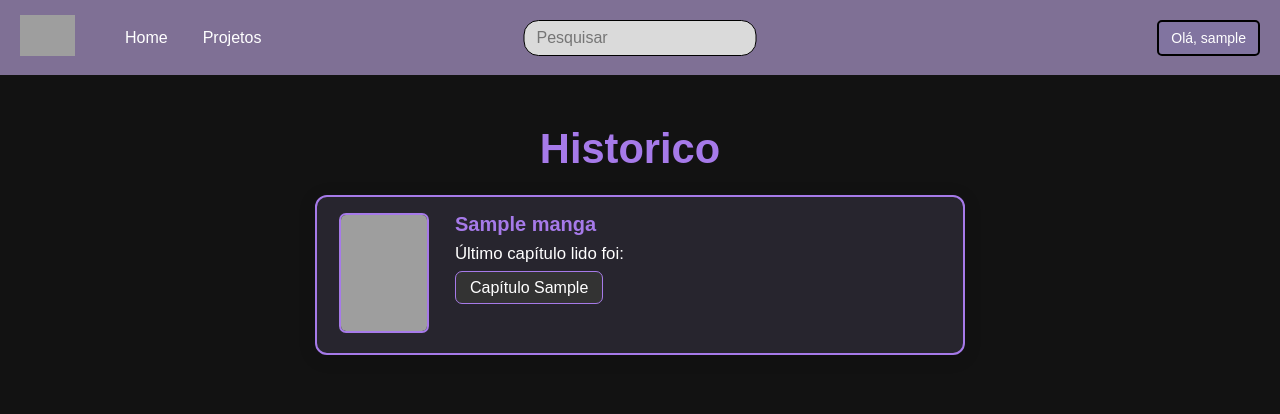
After one commit to Noxx-Lab/areanaread, a PHP site: page /arenaread/historico.php in a window 1280 px wide. The commit adds this page. Shown: the top 414 px of the page. Run offline with PHP 8.4, Linux system fonts and the light colour scheme; the visitor is signed in with stand-in values (Sample User, id 1); tables that the repository leaves empty or names only in its code hold one stand-in row (values such as "Sample post"); data that the repository does not hold is empty; grey boxes are pictures that could not be loaded.

Commit message:
historico feito, desativei os capitulos com páginas no uploud melhorei uma função de contar e só

```diff
--- a/config.php
+++ b/config.php
@@ -176,15 +176,22 @@ function generos ($ligaDB, $id_manga=null){
     }
 }
 
-function contar ($ligaDB, $id_manga){
-    // Conta os capítulos deste mangá
-    $sql_count_manga = "SELECT count(DISTINCT c.id_capitulos) as total from capitulos c inner join paginas p on c.id_capitulos = p.id_capitulos where c.id_manga = ? ";
-    $stmt_count = $ligaDB->prepare($sql_count_manga);
-    $stmt_count->bind_param("i", $id_manga);
-    $stmt_count->execute();
-    $result_count = $stmt_count->get_result();
-    return $capitulos = $result_count->fetch_assoc()['total'];
-
+function contar ($ligaDB, $id = null, $modo){
+    if ($modo ==="cap_por_obra"){// Conta os capítulos deste mangá
+        $sql_count_manga = "SELECT count(DISTINCT c.id_capitulos) as total from capitulos c inner join paginas p on c.id_capitulos = p.id_capitulos where c.id_manga = ? ";
+        $stmt_count = $ligaDB->prepare($sql_count_manga);
+        $stmt_count->bind_param("i", $id);
+        $stmt_count->execute();
+        $result_count = $stmt_count->get_result();
+        return $capitulos = $result_count->fetch_assoc()['total'];}
+    if($modo === 'pag_por_cap'){
+        $sql_count_pag = "SELECT COUNT(*) as total from paginas where id_capitulos = ?";
+        $stmt_count_pag = $ligaDB->prepare($sql_count_pag);
+        $stmt_count_pag->bind_param("i", $id);
+        $stmt_count_pag->execute();
+        $result = $stmt_count_pag->get_result();
+        return $result->fetch_assoc()['total'] > 0; // true se tem páginas
+    }
 }
 
 function tempoDecorrido($data) {
--- a/css/capa.css
+++ b/css/capa.css
@@ -8,7 +8,7 @@
 body {
     font-family: Arial, sans-serif;
     background-color: #121212;
-    color: #ffffff;
+    color: #fff;
     margin: 0;
     padding: 20px;
     padding-top: 125px;
@@ -116,7 +116,7 @@ body {
     font-size: 16px;
     font-weight: bold;
     text-align: center;
-    width: 120px;
+    width: 140px;
     cursor: pointer;
     transition: 0.3s;
 }
--- /dev/null
+++ b/css/historico.css
@@ -0,0 +1,103 @@
+* {
+    margin: 0;
+    padding: 0;
+    box-sizing: border-box;
+    font-family: Arial, sans-serif;
+}
+
+body {
+    font-family: Arial, sans-serif;
+    background-color: #121212;
+    color: #ffffff;
+    margin: 0;
+    padding: 20px;
+    padding-top: 125px;
+}
+
+.titulo {
+    text-align: center;
+    font-size: 2.6rem;
+    font-weight: bold;
+    color: #a67ae9;
+    margin-bottom: 22px;   /* Menor espaço abaixo do título */
+    margin-top: 0;
+    margin-right: 20px;         /* Garante que não tenha espaço acima */
+}
+
+.historico-legenda {
+    display: block;
+    margin-bottom: 15px;
+    color: #fff;
+    font-size: 1.05em;
+}
+
+.historico-lista {
+    display: flex;
+    flex-direction: column;
+    align-items: center;      /* Centraliza horizontalmente */
+    justify-content: flex-start;
+    width: 100%;
+    margin-top: 0;
+    min-height: 200px;
+}
+
+.historico-card {
+    display: flex;
+    align-items: flex-start;
+    background: #27252e;
+    border: 2px solid #a67ae9;
+    border-radius: 12px;
+    margin-bottom: 22px;
+    padding: 16px 22px;
+    box-shadow: 0 3px 18px #0002;
+    width: 650px;             /* <-- largura fixa para todos iguais */
+    min-height: 160px;        /* altura mínima opcional */
+    transition: box-shadow 0.2s;
+}
+
+.historico-card:hover {
+    box-shadow: 0 6px 24px #a67ae955;
+}
+.historico-capa {
+    width: 90px;
+    height: 120px;
+    object-fit: cover;
+    border-radius: 7px;
+    border: 2px solid #a67ae9;
+    margin-right: 26px;
+    background: #18171c;
+}
+.historico-info {
+    flex: 1;
+}
+.historico-titulo {
+    color: #a67ae9;
+    font-size: 1.25rem;
+    font-weight: bold;
+    margin-bottom: 7px;
+}
+.historico-capitulos {
+    display: flex;
+    gap: 18px;
+    margin-top: 8px;
+}
+.historico-cap {
+    background: #333;
+    color: #fff;
+    padding: 7px 14px;
+    border-radius: 7px;
+    border: 1.5px solid #a67ae9;
+    font-size: 1rem;
+    font-weight: 500;
+    transition: background 0.2s;
+    text-decoration: none;
+}
+.historico-cap:hover {
+    background: #a67ae9;
+    color: #222;
+}
+.historico-data {
+    color: #a67ae9;
+    font-size: 0.95em;
+    margin-left: 8px;
+}
--- /dev/null
+++ b/historico.php
@@ -0,0 +1,58 @@
+<?php
+include "config.php";
+include "navbar.php";
+
+$id_conta = $_SESSION["iduser"];
+$historico = [];
+
+// Busca todos os capítulos lidos pelo user, ordenados por data_leitura
+$sql_historico = "SELECT up.id_manga, m.titulo, m.capa, m.link, c.num_capitulo, c.id_capitulos from user_progress up inner join mangas m on up.id_manga = m.id_manga inner join capitulos c on up.id_capitulo = c.id_capitulos where up.id_user = ? order by up.data_leitura DESC";
+$stmt_historico = $ligaDB->prepare($sql_historico);
+$stmt_historico->bind_param("i", $id_conta);
+$stmt_historico->execute();
+$result_historico = $stmt_historico->get_result();
+
+$obras = [];
+while ($historico = $result_historico->fetch_assoc()) {
+    $id_manga = $historico['id_manga'];
+    // Se ainda não foi mostrada esta obra, guarda só o primeiro registo (capítulo mais recente)
+    if (!isset($obras[$id_manga])) {
+        $obras[$id_manga] = $historico;
+    }
+}
+?>
+
+<!DOCTYPE html>
+<html lang="pt">
+
+<head>
+    <meta charset="UTF-8">
+    <meta name="viewport" content="width=device-width, initial-scale=1.0">
+    <title>Historico</title>
+    <link rel="stylesheet" href="css/historico.css">
+    <link rel="icon" type="image/x-icon" href="favicon.ico">
+</head>
+
+<body>
+    <h1 class="titulo">Historico</h1>
+    <div class="historico-lista">
+        <?php foreach ($obras as $obra): ?>
+                <div class="historico-card">
+                    <img src="<?php echo htmlspecialchars($obra['capa']) ?>" alt="Capa" class="historico-capa">
+                    <div class="historico-info">
+                        <div class="historico-titulo"><?php echo htmlspecialchars($obra['titulo']) ?></div>
+                        <div class="historico-capitulos">
+                            <span class="historico-legenda">Último capítulo lido foi:</span>
+                            </div>
+                             <a class="historico-cap"
+                                href="/arenaread/<?php echo $obra['link'] ?>/capitulo-<?php echo $obra['num_capitulo'] ?>">
+                               Capítulo <?php echo $obra['num_capitulo'] ?>
+                            </a>
+                        </div>
+                    </div>
+        <?php endforeach; ?>
+    </div>
+</body>
+
+
+</html>
--- a/index.php
+++ b/index.php
@@ -56,7 +56,7 @@ while ($manga = $result_ultimos->fetch_assoc()){
     }
 
 
-    $manga['total_capitulos'] = contar($ligaDB, $id_manga);
+    $manga['total_capitulos'] = contar($ligaDB, $id_manga,"cap_por_obra");
     $mangas_carrossel[] = $manga;
     }
 
--- a/navbar.php
+++ b/navbar.php
@@ -41,6 +41,9 @@
     </div>
 
     <div class="nav-right">
+        <?php if (isset($_SESSION['rank']) && in_array($_SESSION['rank'], ["admin", "editor","user"])): ?>
+        <a href="/arenaread/historico.php" class="nav-btn"><i class="bi bi-bookmark"></i> Histórico</a>
+        <?php endif; ?>
         <?php if (isset($_SESSION['nome'])): ?>
          <div class="user-area"></div>
          <?php if (isset($_SESSION['rank']) && in_array($_SESSION['rank'], ['admin', 'editor'])): ?>
@@ -54,7 +57,6 @@
     </div>
     </div>
     <?php else: ?>
-        <a href="historico.php" class="nav-btn"><i class="bi bi-bookmark"></i> Histórico</a>
         <a href="login.php" class="nav-btn">Login</a>
         <a href="sign_up.php" class="nav-btn">Sign Up</a>
     <?php endif; ?>
--- a/projetos.php
+++ b/projetos.php
@@ -15,7 +15,7 @@ $mangas_com_capitulos = [];
 while ($manga = $resultmangas->fetch_assoc()) {
     $id_manga = $manga['id_manga'];
 
-    $manga['total_capitulos'] = contar($ligaDB,$id_manga);
+    $manga['total_capitulos'] = contar($ligaDB,$id_manga,"cap_por_obra");
 
     // Pega os géneros ligados ao mangá
     $sql_generos = "SELECT nome_genero from generos
```
Also changed, not shown: css/uploud.css (+87 -34 lines), mostrar_capa.php (+14 -14 lines), uploud.php (+39 -11 lines).
